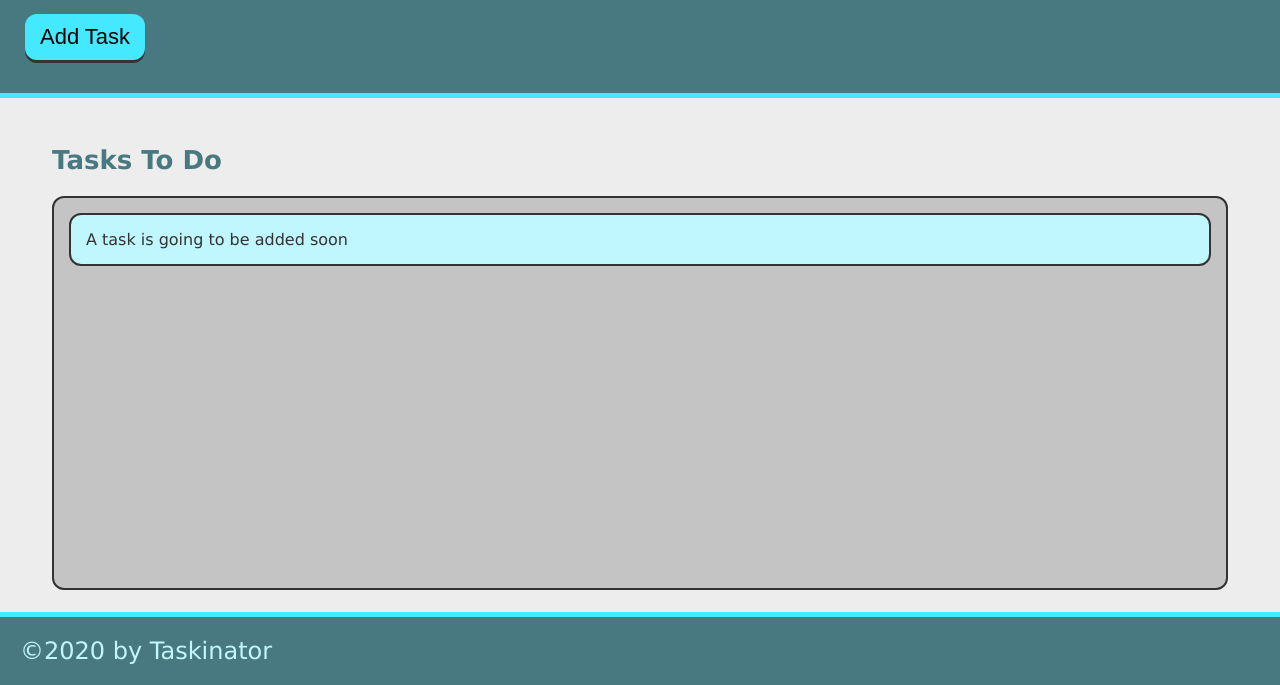
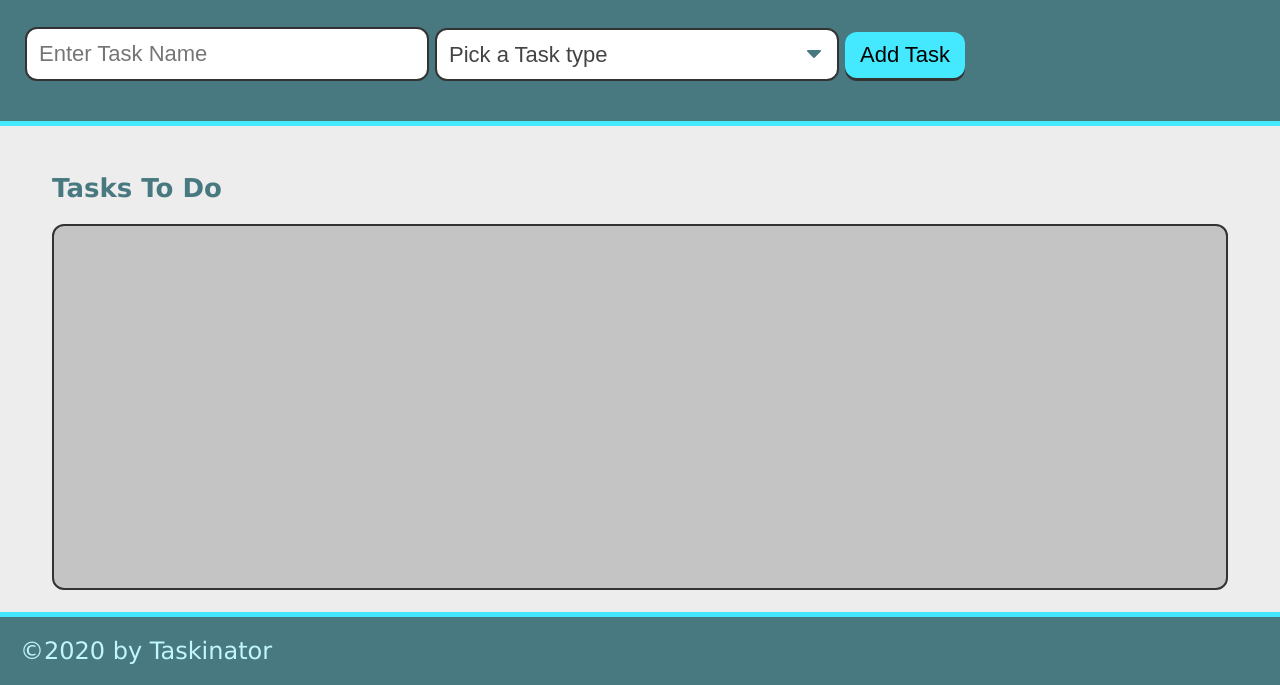
Before and after one commit to AllysonMcGrath/taskinator, a plain HTML site: page index.html in a window 1280 px wide. Shown: the part 115-800 px from the top of the page. Drawn offline with Linux system fonts and the light colour scheme.

Commit message:
added form

```diff
--- a/index.html
+++ b/index.html
@@ -11,13 +11,27 @@
     <header>
         <h1 class="page-title">Taskinator</h1>
         <p>Click the button below to add a new task!</p>
-        <button class="btn" id="save-task">Add Task</button>
+        <form id="task-form">
+            <div class="form-group">
+                <input type="text" name="task-name" placeholder="Enter Task Name" />
+            </div>
+            <div class="form-group">
+                <select name="task-group" class="select-dropdown">
+                    <option value="" disabled selected>Pick a Task type</option>
+                    <option value="Print">Print</option>
+                    <option value="Web">Web</option>
+                    <option value="Mobile">Mobile</option>
+                </select>
+            </div>
+            <div class="form-group">
+                <button class="btn" id="save-task" type="submit">Add Task</button>
+            </div>
+        </form>
     </header>
    <main class="page-content">
        <section class="task-list-wrapper">
            <h2 class="list-title">Tasks To Do</h2>
            <ul class="task-list" id="tasks-to-do">
-               <li class="task-item">A task is going to be added soon</li>
            </ul>
        </section>
    </main>
```
